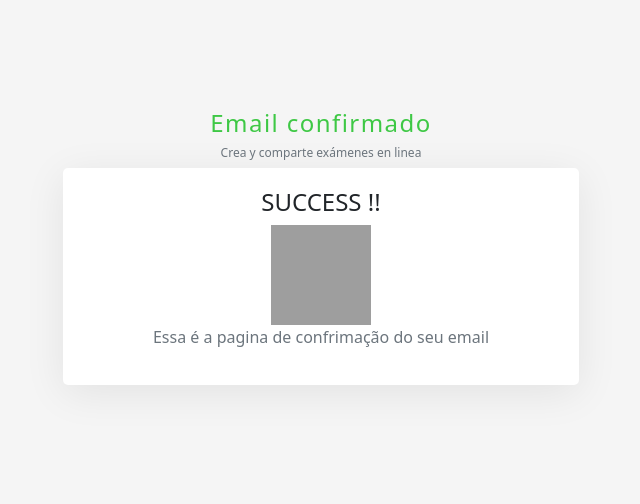
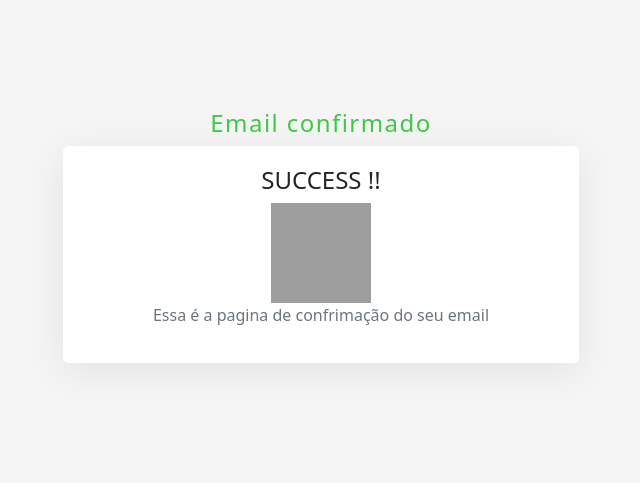
Before and after one commit to painelcovid19/painelcovid, a Flask app: page /user/email/confirmation in a window 1280 px wide. Shown: the part 80-584 px from the top of the page, without its empty margins (319-959 px from the left). Run offline with Flask 3, Linux system fonts and the light colour scheme; parts of the project's set-up code (start-up, migrations or seed data) failed here and were passed over; some libraries are stand-ins or nearby versions; some web fonts are replaced; grey boxes are pictures that could not be loaded.

Commit message:
feat: Remove spanish text from email template confirmation

```diff
--- a/app/templates/email_confirmation.html
+++ b/app/templates/email_confirmation.html
@@ -17,7 +17,6 @@
                 <a href="index.html" class="logo" style="float: none;color: #3ec845;font-size: 24px;letter-spacing: .06em;line-height: 46px;">
                     <span>Email confirmado</span>
                 </a>
-                <h5 class="text-muted m-t-0" style="font-size: 12px;">Crea y comparte exámenes en linea</h5>
             </div>
             <div class="m-t-30 card-box" style="margin-bottom: 20px;background-clip: padding-box;-moz-border-radius: 5px;border-radius: 5px;-webkit-border-radius: 5px;padding: 20px;background-color: #ffffff;box-shadow: 0 8px 42px 0 rgba(0, 0, 0, 0.08);">
                 <div class="text-center">
```
